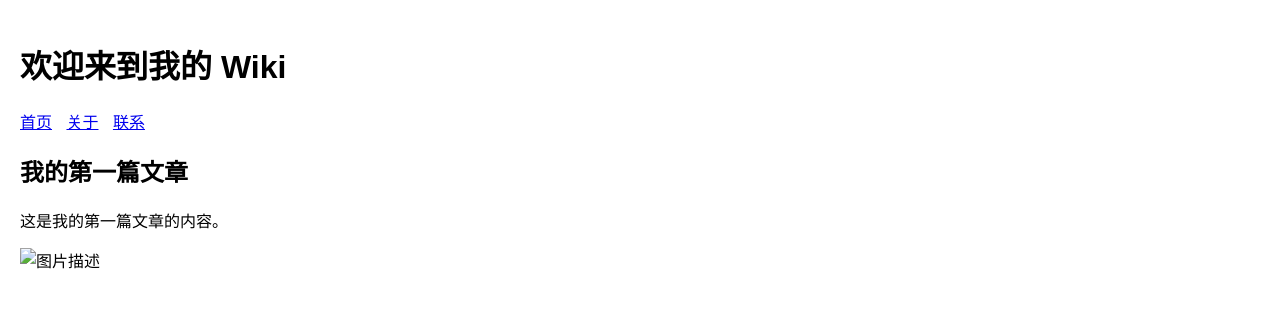
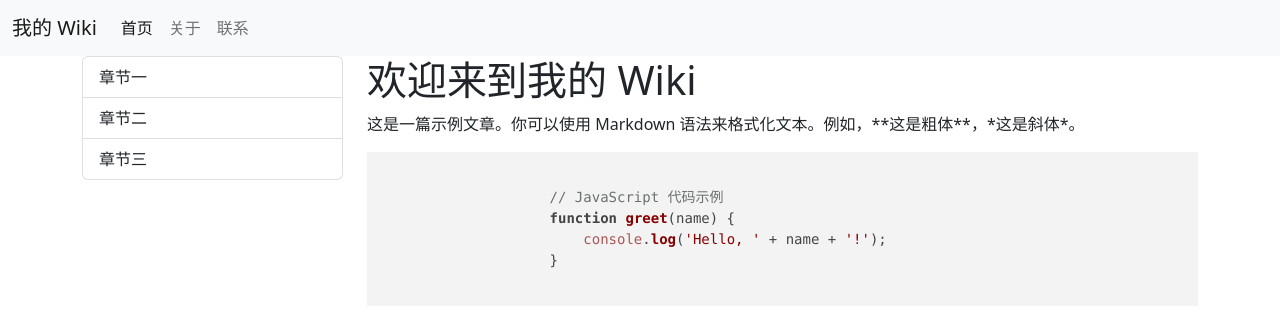
Before and after one commit to SKQA123/lol, a plain HTML site: page index.html in a window 1280 px wide. Drawn offline with nearby package versions, Linux system fonts and the light colour scheme.

Commit message:
Update index.html

```diff
--- a/index.html
+++ b/index.html
@@ -1,22 +1,59 @@
 <!DOCTYPE html>
-<html>
+<html lang="en">
 <head>
-    <title>我的 Wiki 页面</title>
-    <link rel="stylesheet" href="style.css">
+    <meta charset="UTF-8">
+    <meta name="viewport" content="width=device-width, initial-scale=1.0">
+    <title>我的 Wiki</title>
+    <link rel="stylesheet" href="https://cdn.jsdelivr.net/npm/bootstrap@5.2.3/dist/css/bootstrap.min.css">
+    <link rel="stylesheet" href="https://cdnjs.cloudflare.com/ajax/libs/highlight.js/11.8.0/styles/default.min.css">
+    <script src="https://cdnjs.cloudflare.com/ajax/libs/highlight.js/11.8.0/highlight.min.js"></script>
+    <script>hljs.initHighlightingOnLoad();</script>
 </head>
 <body>
-    <h1>欢迎来到我的 Wiki</h1>
-    <nav>
-        <ul>
-            <li><a href="#">首页</a></li>
-            <li><a href="#">关于</a></li>
-            <li><a href="#">联系</a></li>
-        </ul>
+    <nav class="navbar navbar-expand-lg navbar-light bg-light">
+        <div class="container-fluid">
+            <a class="navbar-brand" href="#">我的 Wiki</a>
+            <button class="navbar-toggler" type="button" data-bs-toggle="collapse" data-bs-target="#navbarNav" aria-controls="navbarNav" aria-expanded="false" aria-label="Toggle navigation">
+                <span class="navbar-toggler-icon"></span>
+            </button>
+            <div class="collapse navbar-collapse" id="navbarNav">
+                <ul class="navbar-nav">
+                    <li class="nav-item">
+                        <a class="nav-link active" aria-current="page" href="#">首页</a>
+                    </li>
+                    <li class="nav-item">
+                        <a class="nav-link" href="#">关于</a>
+                    </li>
+                    <li class="nav-item">
+                        <a class="nav-link" href="#">联系</a>
+                    </li>
+                </ul>
+            </div>
+        </div>
     </nav>
-    <main>
-        <h2>我的第一篇文章</h2>
-        <p>这是我的第一篇文章的内容。</p>
-        <img rc="image.jpg" alt="图片描述">
-    </main>
+
+    <div class="container">
+        <div class="row">
+            <div class="col-md-3">
+                <ul class="list-group">
+                    <li class="list-group-item">章节一</li>
+                    <li class="list-group-item">章节二</li>
+                    <li class="list-group-item">章节三</li>
+                </ul>
+            </div>
+            <div class="col-md-9">
+                <h1>欢迎来到我的 Wiki</h1>
+                <p>这是一篇示例文章。你可以使用 Markdown 语法来格式化文本。例如，**这是粗体**，*这是斜体*。</p>
+                <pre><code class="language-javascript">
+                    // JavaScript 代码示例
+                    function greet(name) {
+                        console.log('Hello, ' + name + '!');
+                    }
+                </code></pre>
+            </div>
+        </div>
+    </div>
+
+    <script src="https://cdn.jsdelivr.net/npm/bootstrap@5.2.3/dist/js/bootstrap.bundle.min.js"></script>
 </body>
 </html>
```
